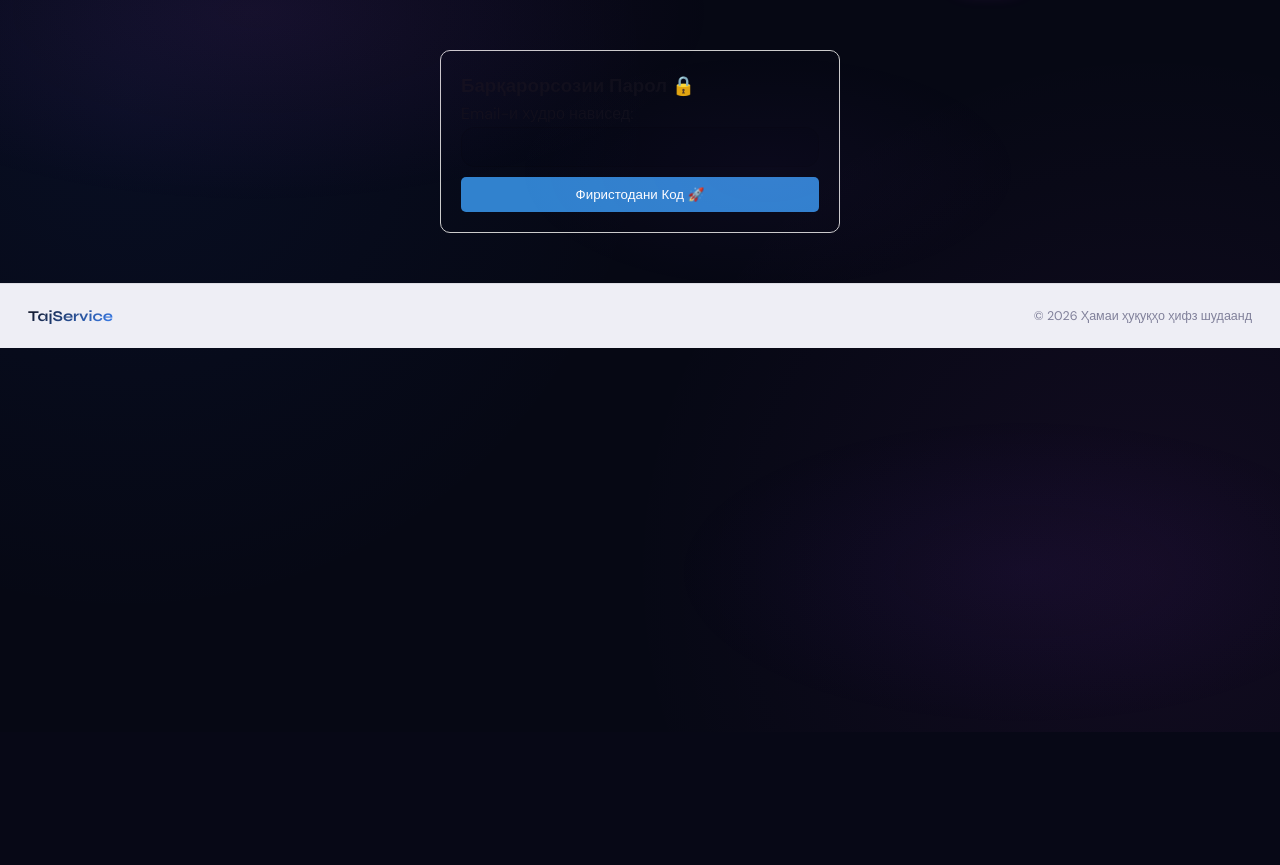
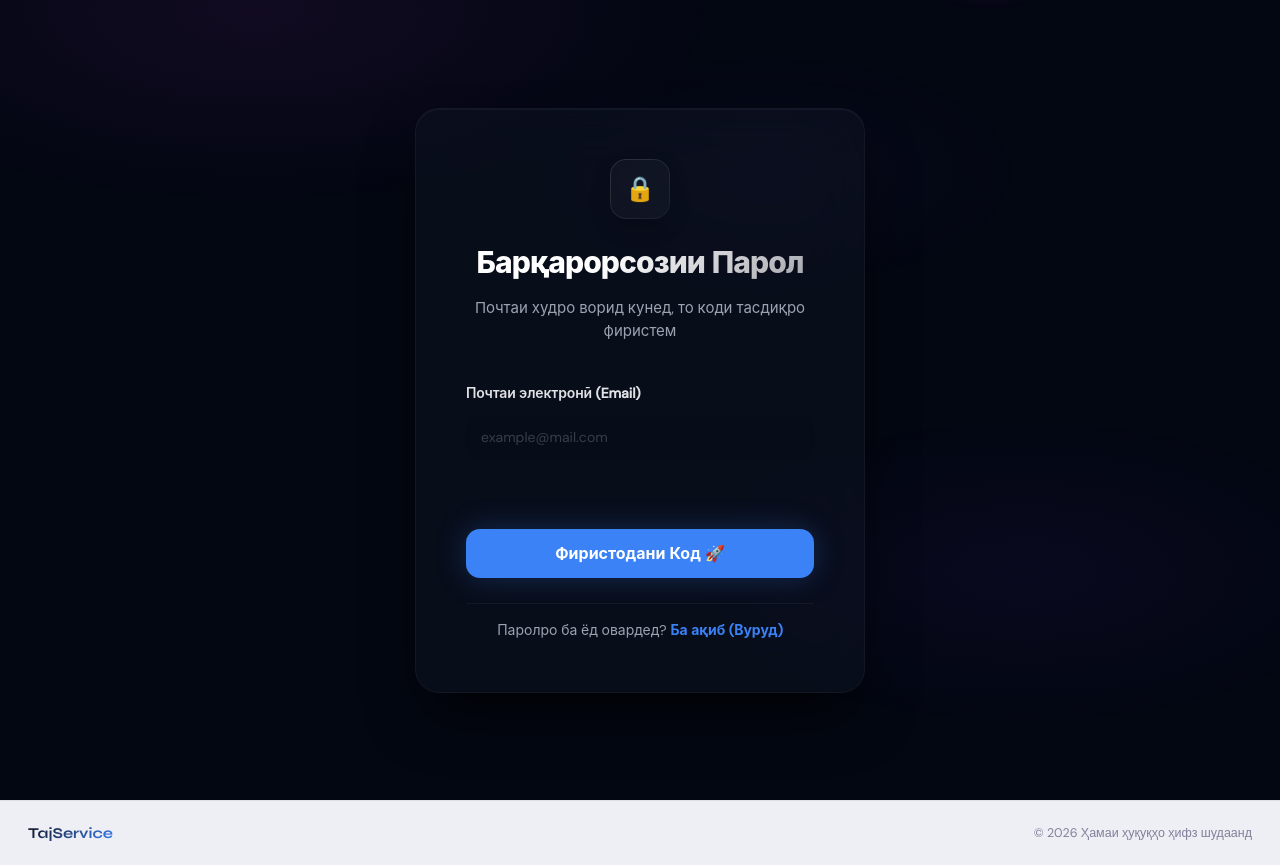
Before and after one commit to Xurwed9/usto-services, a Django app: page /accounts/forgot-password/ in a window 1280 px wide. Shown: the part 68-933 px from the top of the page. Before the commit the page ends 741 px from the top, so only its background shows below. Run offline with Django 5.2, Linux system fonts and the light colour scheme.

Commit message:
add css style forgot-passwrod

```diff
--- a/static/css/style.css
+++ b/static/css/style.css
@@ -4415,3 +4415,34 @@ body {
     font-weight: 700 !important;
     text-transform: uppercase;
 }
+
+
+/* forgot-password */
+.auth-footer-zone {
+    margin-top: 25px;
+    text-align: center;
+    border-top: 1px solid rgba(255, 255, 255, 0.05);
+    padding-top: 15px;
+}
+
+.auth-footer-text {
+    color: #9ca3af;
+    font-size: 14px;
+    margin: 0;
+}
+
+.auth-footer-link {
+    color: #3b82f6;
+    text-decoration: none;
+    font-weight: 700;
+    transition: color 0.2s ease;
+}
+
+.auth-footer-link:hover {
+    color: #2563eb;
+    text-decoration: underline;
+}
+
+.auth-box-width {
+    max-width: 450px !important;
+}
--- a/templates/accounts/forgot_password.html
+++ b/templates/accounts/forgot_password.html
@@ -1,13 +1,44 @@
 {% extends 'accounts/base.html' %}
 {% block main %}
-<div style="max-width: 400px; margin: 50px auto; padding: 20px; border: 1px solid #ccc; border-radius: 10px;">
-    <h3>Барқарорсозии Парол 🔒</h3>
-    {% if error %}<p style="color: red;">{{ error }}</p>{% endif %}
-    <form method="POST" action="{% url 'forgot_password' %}">
-        {% csrf_token %}
-        <p>Email-и худро нависед:</p>
-        <input type="email" name="email" required style="width: 100%; padding: 10px; margin-bottom: 10px;">
-        <button type="submit" style="background: #3182ce; color: white; padding: 10px; width: 100%; border: none; border-radius: 5px; cursor: pointer;">Фиристодани Код 🚀</button>
-    </form>
+
+<div class="form-wrapper">
+    <div class="form-container auth-box-width">
+
+        <div class="form-header">
+            <div class="header-icon-glow">🔒</div>
+            <h2 class="form-title">Барқарорсозии Парол</h2>
+            <p class="form-subtitle">Почтаи худро ворид кунед, то коди тасдиқро фиристем</p>
+        </div>
+
+        {% if error %}
+            <div class="error-alert">
+                <span class="error-icon">⚠️</span>
+                <span class="error-text">{{ error }}</span>
+            </div>
+        {% endif %}
+
+        <form method="POST" action="{% url 'forgot_password' %}" class="form-grid">
+            {% csrf_token %}
+
+            <div class="form-group">
+                <label class="form-group-label" for="email">Почтаи электронӣ (Email)</label>
+                <input type="email" name="email" id="email" placeholder="example@mail.com" required>
+            </div>
+
+            <div class="action-buttons-wrapper" style="margin-top: 15px;">
+                <button type="submit" class="btn-submit">
+                    <span class="btn-text">Фиристодани Код 🚀</span>
+                </button>
+            </div>
+        </form>
+
+        <div class="auth-footer-zone">
+            <p class="auth-footer-text">
+                Паролро ба ёд овардед? <a href="{% url 'login' %}" class="auth-footer-link">Ба ақиб (Вуруд)</a>
+            </p>
+        </div>
+
+    </div>
 </div>
+
 {% endblock %}
```
